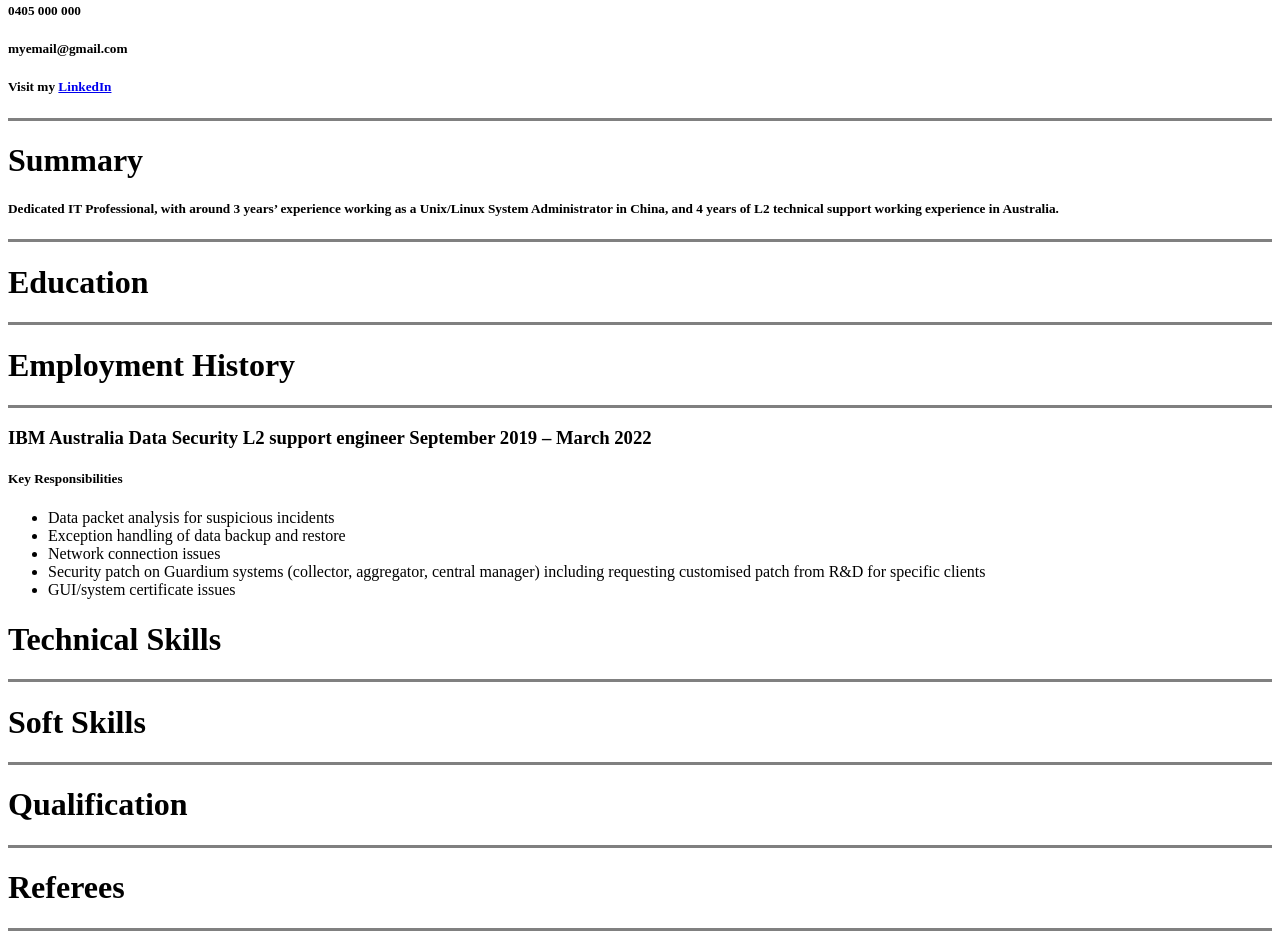
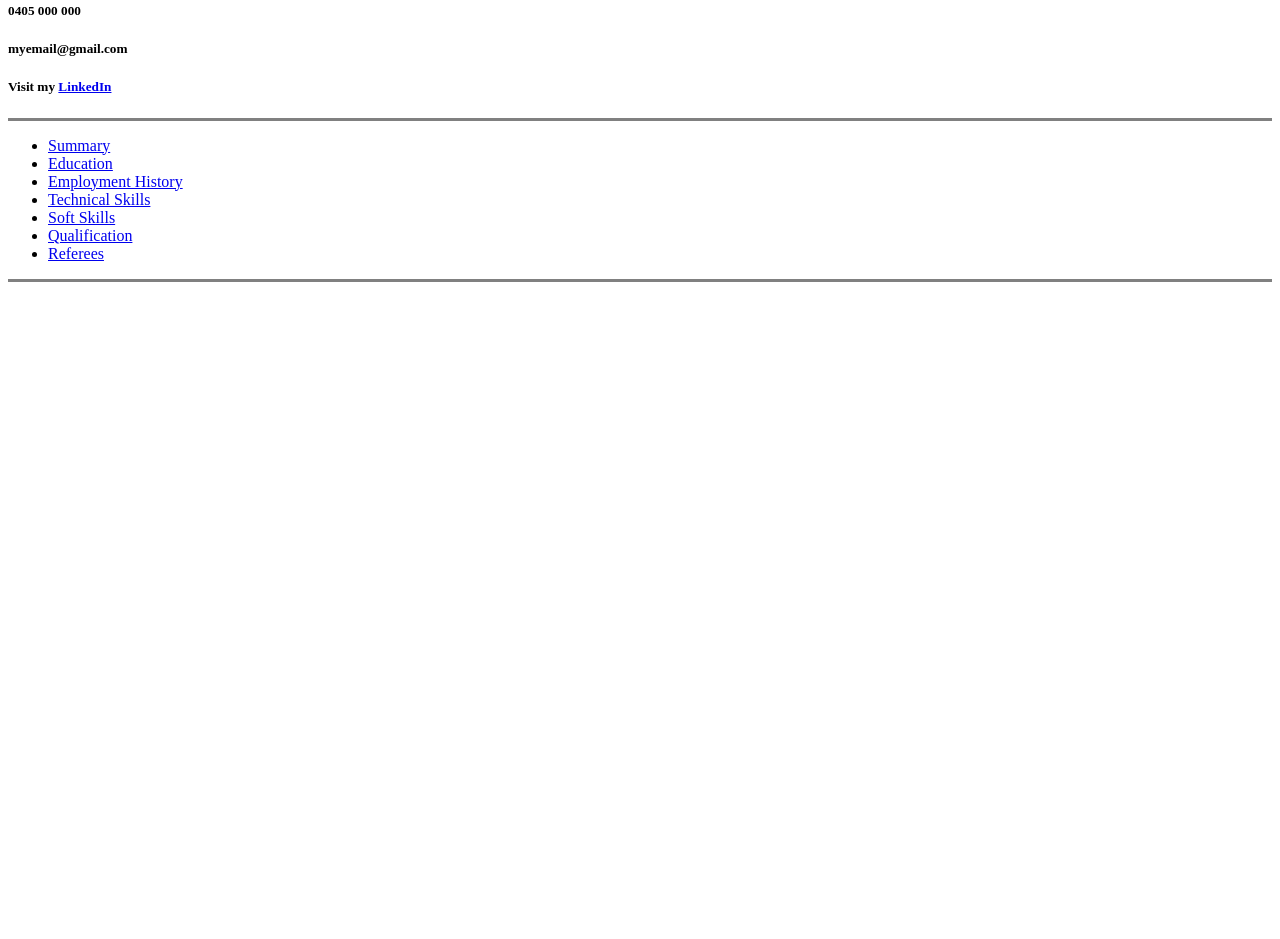
Before and after one commit to auslj/lijian.github.io, a plain HTML site: page index.html in a window 1280 px wide. Shown: the part 450-1389 px from the top of the page. After the commit the page ends 800 px from the top, so only its background shows below. Drawn offline with Linux system fonts and the light colour scheme.

Commit message:
add list and link to other html files

```diff
--- a/index.html
+++ b/index.html
@@ -25,46 +25,19 @@
 <h5>0405 000 000</h5>
 <h5>myemail@gmail.com</h5>
 <h5> Visit my <a href ="https://www.linkedin.com/in/kenlj/">LinkedIn</a></h5>
+
 <hr size="3" noshade>
-<h1>Summary</h1>
-<h5> Dedicated IT Professional, with around 3 years’ experience working as a Unix/Linux System Administrator in
-    China, and 4 years of L2 technical support working experience in Australia.</h5>
-<hr size="3" noshade>
-
-<h1>Education</h1>
-<hr size="3" noshade>
-
-
-
-<h1>Employment History</h1>
-<hr size="3" noshade>
-<h3>IBM Australia Data Security L2 support engineer September 2019 – March 2022</h3>
-<h5>Key Responsibilities</h5>
 <ul>
-    <li>Data packet analysis for suspicious incidents</li>
-    <li>Exception handling of data backup and restore</li>
-    <li>Network connection issues</li>
-    <li>Security patch on Guardium systems (collector, aggregator, central manager)
-        including requesting customised patch from R&D for specific clients</li>
-    <li>GUI/system certificate issues</li>
+    <li><a href="summary.html"> Summary </a> </li>
+    <li><a href="education.html">Education</a></li>
+    <li><a href="EmploymentHistory.html">Employment History</a></li>
+    <li><a href="TechnicalSkills.html">Technical Skills </a></li>
+    <li><a href="SoftSkills.html">Soft Skills</li>
+    <li><a href="Qualification.html">Qualification </a></li>
+    <li><a href="Referees.html">Referees </a></li>
 </ul>
-
-<h1>Technical Skills</h1>
-<hr size="3" noshade>
-
-
-<h1>Soft Skills</h1>
-<hr size="3" noshade>
-
-<h1>Qualification</h1>
-<hr size="3" noshade>
-
-
-<h1>Referees</h1>
 <hr size="3" noshade>
 
 
 </body>
-
-
 </html>
```
Also changed, not shown: EmploymentHistory.html (added, +25 -0 lines), Qualification.html (added, +10 -0 lines), Referees.html (added, +10 -0 lines), SoftSkills.html (added, +10 -0 lines), TechnicalSkills.html (added, +10 -0 lines), education.html (added, +10 -0 lines), summary.html (added, +12 -0 lines).
